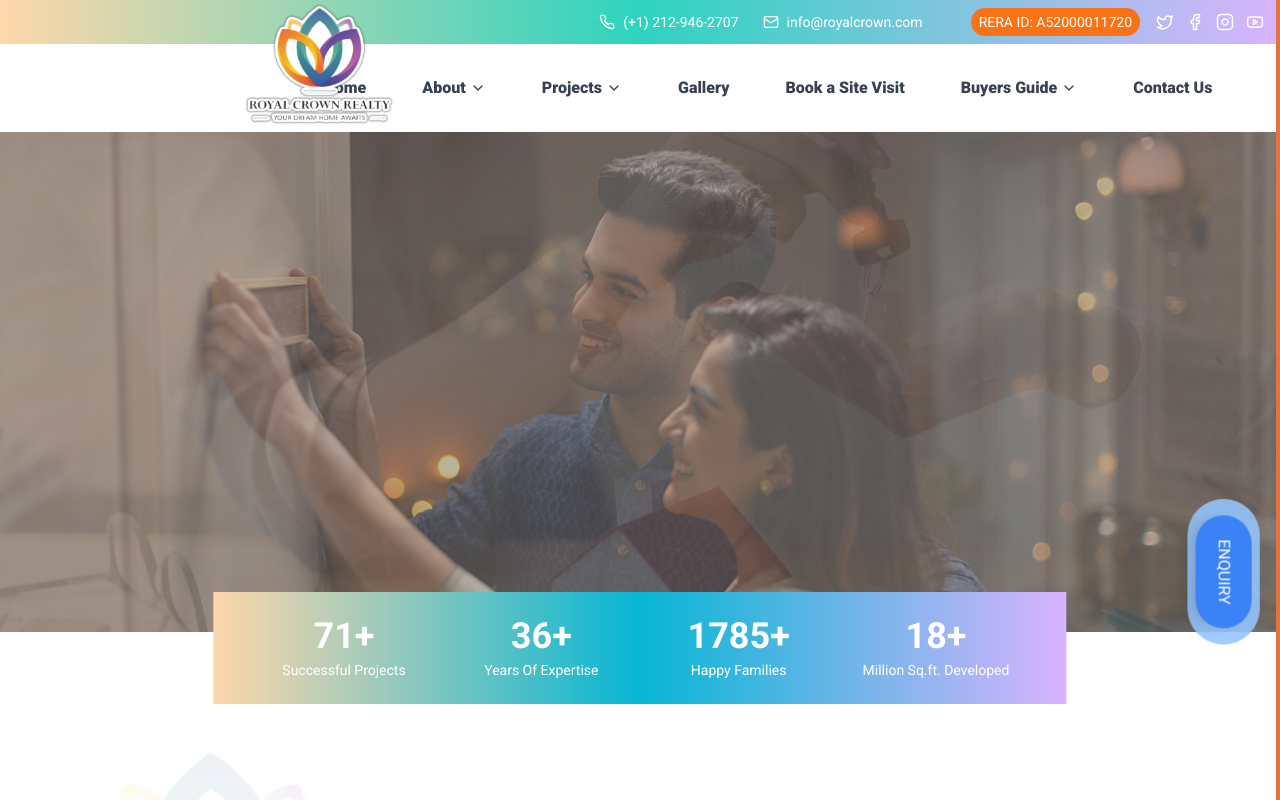
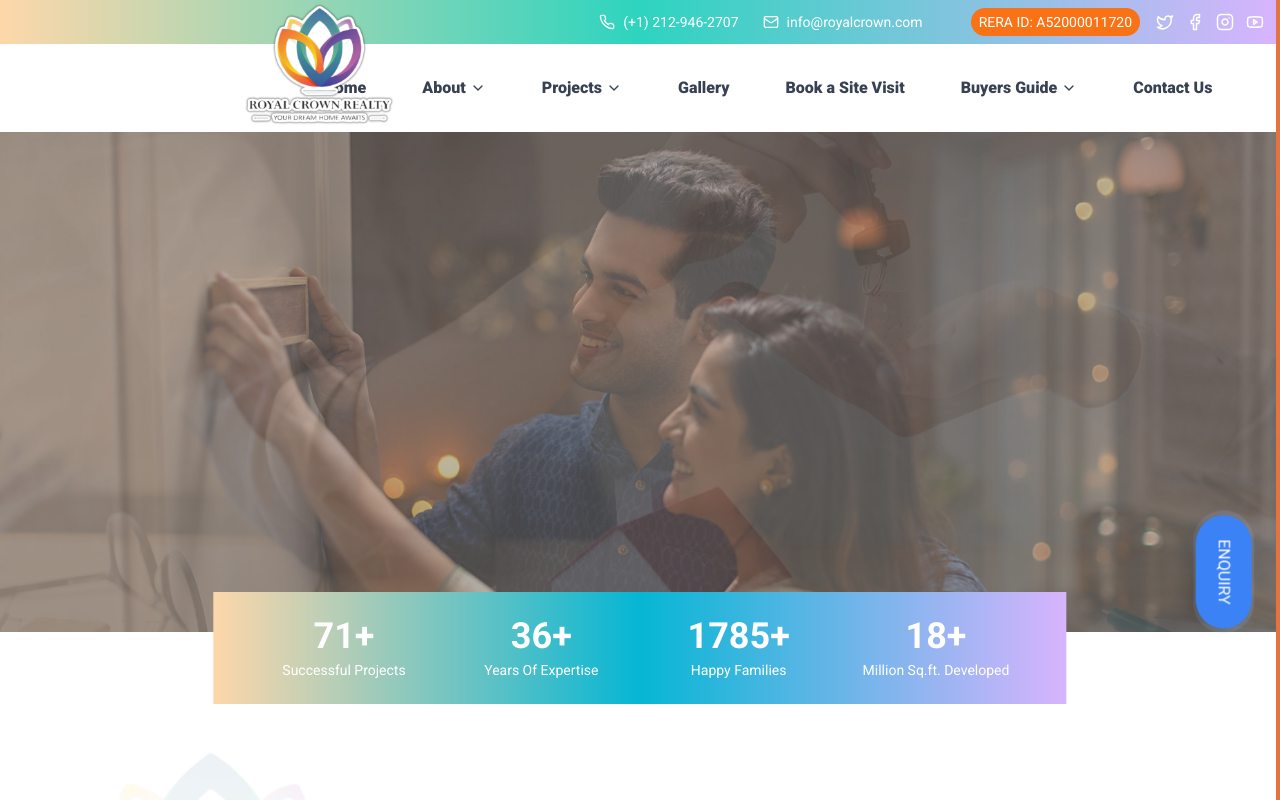
Before and after one commit to royalcrowninfra/royal, a Next.js app: page / in a window 1280 px wide. Shown: the top 800 px of the page. Built offline with nearby package versions, Linux system fonts and the light colour scheme.

Commit message:
new code

```diff
--- a/components/EnquiryButton.jsx
+++ b/components/EnquiryButton.jsx
@@ -26,15 +26,17 @@ const EnquiryButton = () => {
     visible: { y: 0, opacity: 1 }
   };
 
-  const waveAnimation = {
-    scale: [1, 2, 3],
-    opacity: [0.6, 0.3, 0],
+  const waveAnimation = (index) => ({
+    scale: [1, 1.2, 1.4, 1.6, 1.8, 2],
+    opacity: [0.1, 0.2, 0.4, 0.3, 0.2, 0],
     transition: {
       duration: 2,
       repeat: Infinity,
-      ease: "easeOut"
+      repeatDelay: 1,
+      ease: "easeInOut",
+      delay: index * 0.2
     }
-  };
+  });
 
   return (
     <>
@@ -48,14 +50,11 @@ const EnquiryButton = () => {
           whileHover={{ scale: 1.05 }}
           whileTap={{ scale: 0.95 }}
         >
-          {[...Array(3)].map((_, index) => (
+          {[...Array(5)].map((_, index) => (
             <motion.div
               key={index}
               className="absolute inset-0 rounded-full bg-blue-300"
-              animate={waveAnimation}
-              style={{
-                animationDelay: `${index * 0.5}s`,
-              }}
+              animate={waveAnimation(index)}
             />
           ))}
           <motion.button
```
